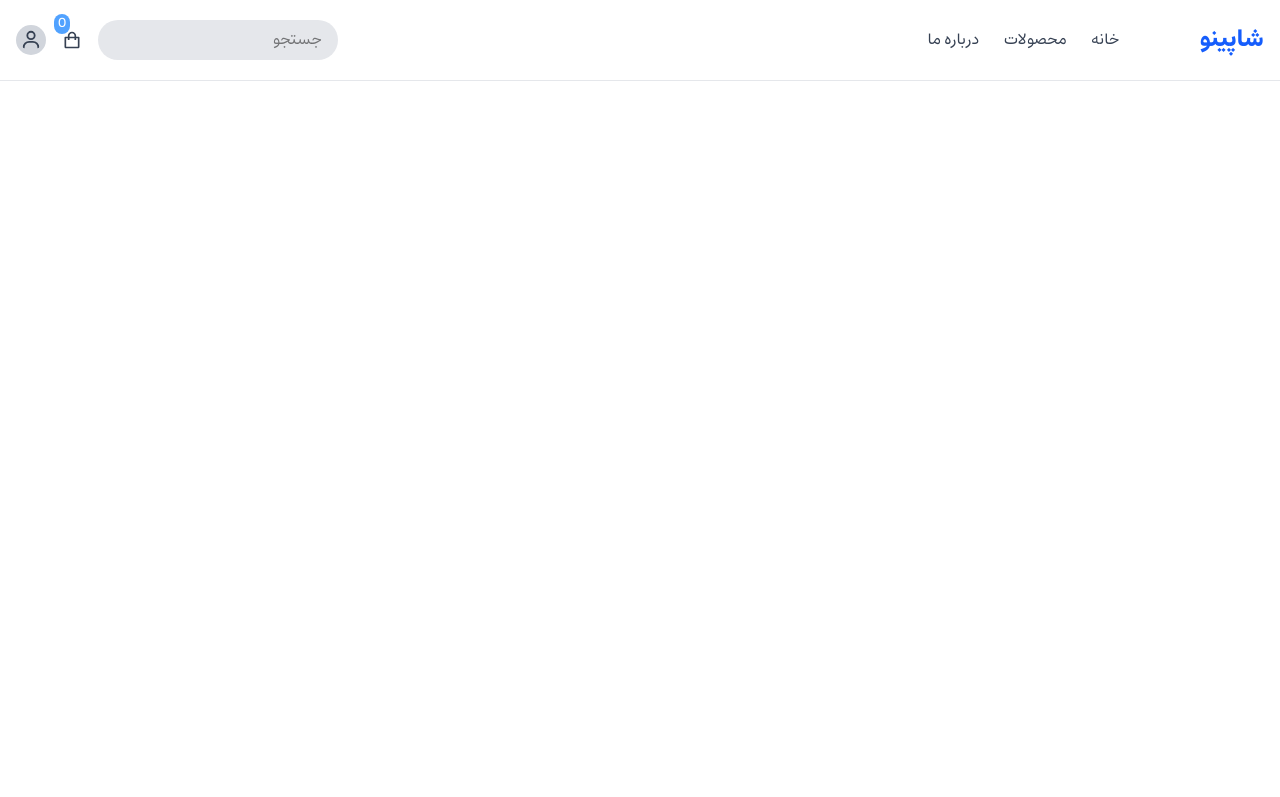
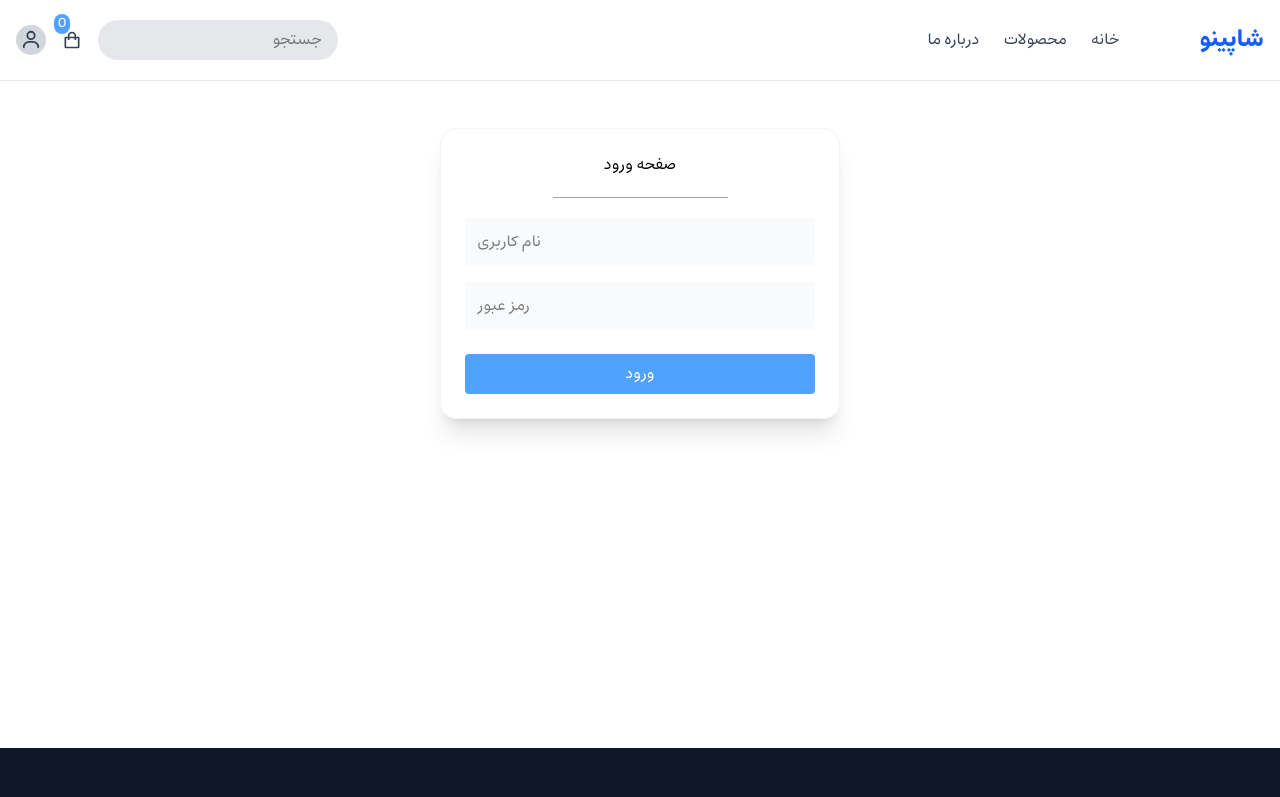
Before and after one commit to iBehzadi/Shopino, a React (Vite) app: page /auth in a window 1280 px wide. Shown: the top 797 px of the page. Built offline with nearby package versions, Linux system fonts and the light colour scheme.

Commit message:
initial auth section

```diff
--- a/src/Components/Navbar/index.jsx
+++ b/src/Components/Navbar/index.jsx
@@ -7,10 +7,7 @@ export default function Navbar() {
   const [scrolled, setScrolled] = useState(false);
   const [isOpen, setIsOpen] = useState(false);
   const items = useCartStore((state) => state.items);
-  const cartCount = items.reduce(
-    (total, item) => total + item.cartQuantity,
-    0,
-  );
+
   const location = useLocation();
 
   useEffect(() => {
--- /dev/null
+++ b/src/Hooks/useFormFields.jsx
@@ -0,0 +1,10 @@
+import React, { useDebugValue, useState } from "react";
+
+export default function useFormFields(initialState = {}) {
+  const [fields, setFields] = useState(initialState);
+  const handleChange = (e) => {
+    setFields({ ...fields, [e.target.name]: e.target.value });
+  };
+  useDebugValue("Custom hook for handle Inputs");
+  return [fields, handleChange, setFields];
+}
--- a/src/Layout/index.jsx
+++ b/src/Layout/index.jsx
@@ -8,7 +8,7 @@ export default function Layout() {
     <>
       <ScrollToTop />
       <Navbar />
-      <main className="min-h-screen">
+      <main className="min-h-[70vh]">
         <Outlet />
       </main>
       <Footer />
--- /dev/null
+++ b/src/Pages/Auth/Login/index.jsx
@@ -0,0 +1,46 @@
+import React, { useState } from "react";
+import useFormFields from "../../../Hooks/useFormFields";
+export default function Login() {
+  const [loading, setLoading] = useState(false);
+  const [fields, handleChange, setFields] = useFormFields({
+    username: "",
+    password: "",
+  });
+  const handleSubmit = (e) => {
+    e.preventDefault();
+  };
+  return (
+    <form
+      className="mx-auto flex flex-col border border-gray-100 shadow-xl rounded-2xl w-100 py-4 px-6 gap-4 items-center justify-center mt-32"
+      onSubmit={handleSubmit}
+    >
+      <h1 className="mt-2">صفحه ورود</h1>
+      <hr className="w-1/2 text-gray-400 my-1" />
+      <input
+        value={fields.username}
+        onChange={handleChange}
+        type="text"
+        name="username"
+        dir="ltr"
+        placeholder="نام کاربری"
+        className="w-full p-3 bg-gray-50 outline-blue-300 rounded focus:outline-1"
+      />
+      <input
+        value={fields.password}
+        onChange={handleChange}
+        type="password"
+        name="password"
+        placeholder="رمز عبور"
+        dir="ltr"
+        className="w-full p-3 bg-gray-50 outline-blue-300 rounded focus:outline-1"
+      />
+      <button
+        disabled={loading}
+        className="disabled:opacity-55 w-full py-2 my-2 cursor-pointer bg-blue-400 text-white rounded hover:opacity-80 transition-all duration-300"
+        type="submit"
+      >
+        {loading ? "درحال بررسی اطلاعات" : "ورود"}
+      </button>
+    </form>
+  );
+}
--- /dev/null
+++ b/src/Pages/Auth/Register/index.jsx
@@ -0,0 +1,7 @@
+import React from 'react'
+
+export default function Register() {
+  return (
+    <div>Register</div>
+  )
+}
--- a/src/Pages/Auth/index.jsx
+++ b/src/Pages/Auth/index.jsx
@@ -1,7 +1,19 @@
-import React from 'react'
+import React, { useState } from "react";
+import Login from "./Login";
+import Register from "./Register";
 
 export default function Auth() {
+  const [page, setPage] = useState("login");
+  const handlePage = (pg) => {
+    setPage(pg);
+  };
   return (
-    <div>Auth</div>
-  )
+    <>
+      {page == "login" ? (
+        <Login handlePage={handlePage} />
+      ) : (
+        <Register handlePage={handlePage} />
+      )}
+    </>
+  );
 }
--- a/src/Pages/Home/Categories/index.jsx
+++ b/src/Pages/Home/Categories/index.jsx
@@ -23,7 +23,7 @@ export default function Categories() {
       </div>
 
       <div className="grid grid-cols-1 gap-6 sm:grid-cols-2 md:grid-cols-3 lg:grid-cols-6">
-        {categories.map((cat) => (
+        {categories?.map((cat) => (
           <div
             key={cat.id}
             onClick={() => navigate(`/products?category=${cat.slug}`)}
--- /dev/null
+++ b/src/Store/authStore.js
@@ -0,0 +1,22 @@
+import { create } from "zustand";
+
+export const useAuthStore = create((set) => ({
+  user: null,
+  token: null,
+  isAuthenticated: false,
+  isLoading: false,
+
+  login: (tk) =>
+    set((state) => ({
+      token: tk,
+    })),
+  register: (username, email, password) => set((state) => ({})),
+  setUser: (user) => set({ user }),
+  logout: () =>
+    set({
+      user: null,
+      token: null,
+      isAuthenticated: false,
+      isLoading: false,
+    }),
+}));
```
Also changed, not shown: src/Layout/Protected/index.jsx (+9 -3 lines).
